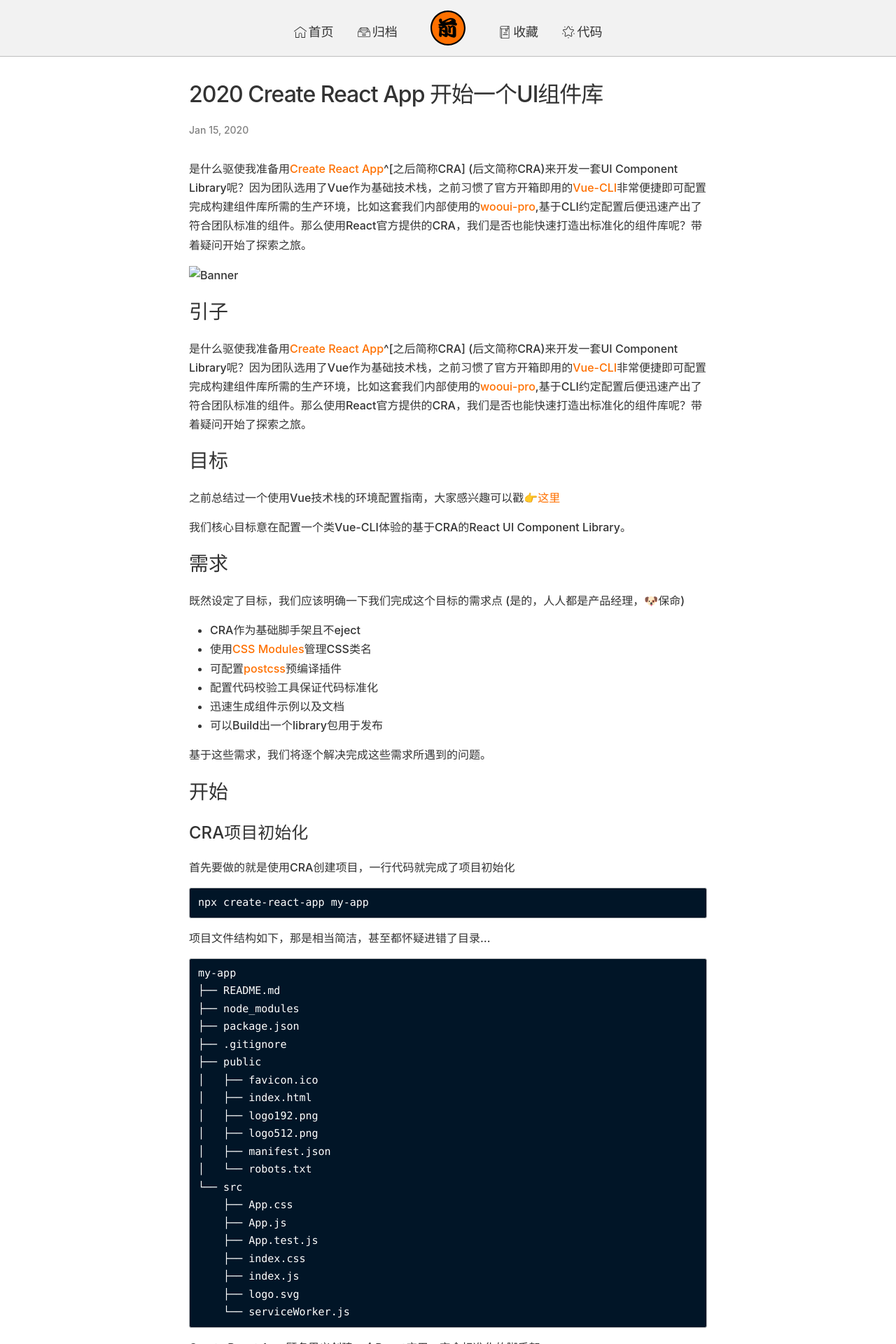
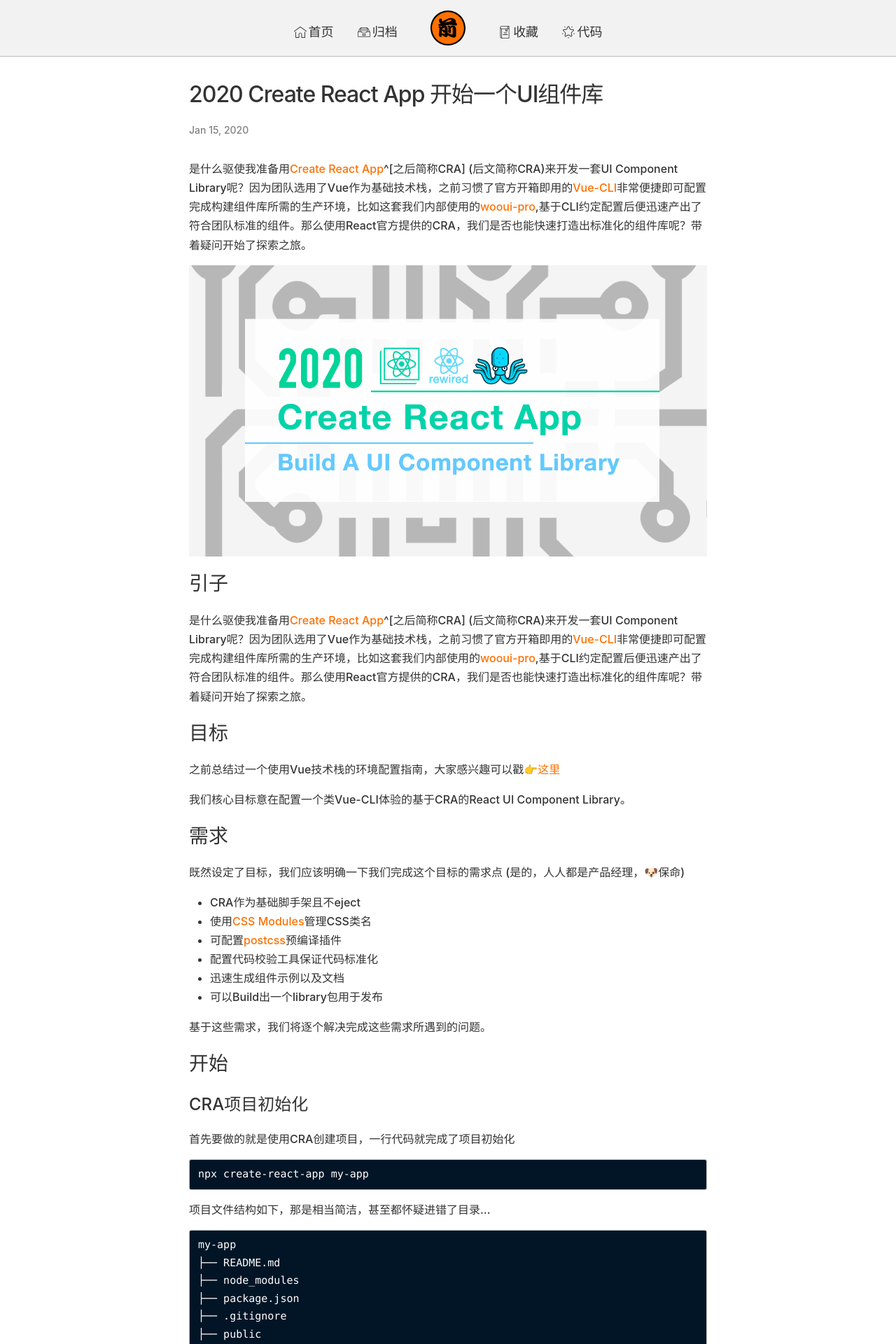
Before and after one commit to supermonkeyz/supermonkeyz.github.io, a Jekyll site: the page built from _posts/2020-1-15-build-a-ui-component-library-with-create-react-app.markdown, in a window 1280 px wide. Shown: the top 1920 px of the page at 70% size. Built offline with Jekyll 4.4.1, drawn with Linux system fonts in a browser that asks for light colours; comment, search, counter and statistics services are not loaded.

Commit message:
modify banner

```diff
--- a/_posts/2020-1-15-build-a-ui-component-library-with-create-react-app.markdown
+++ b/_posts/2020-1-15-build-a-ui-component-library-with-create-react-app.markdown
@@ -10,7 +10,7 @@
 
 <!--more-->
 
-![Banner](/images/CRA/__banner.png)
+![Banner](/images/cra2020/banner.png)
 
 ## 引子
 
```
Also changed, not shown: images/cra2020/banner.png (renamed from images/CRA/__banner.png).
